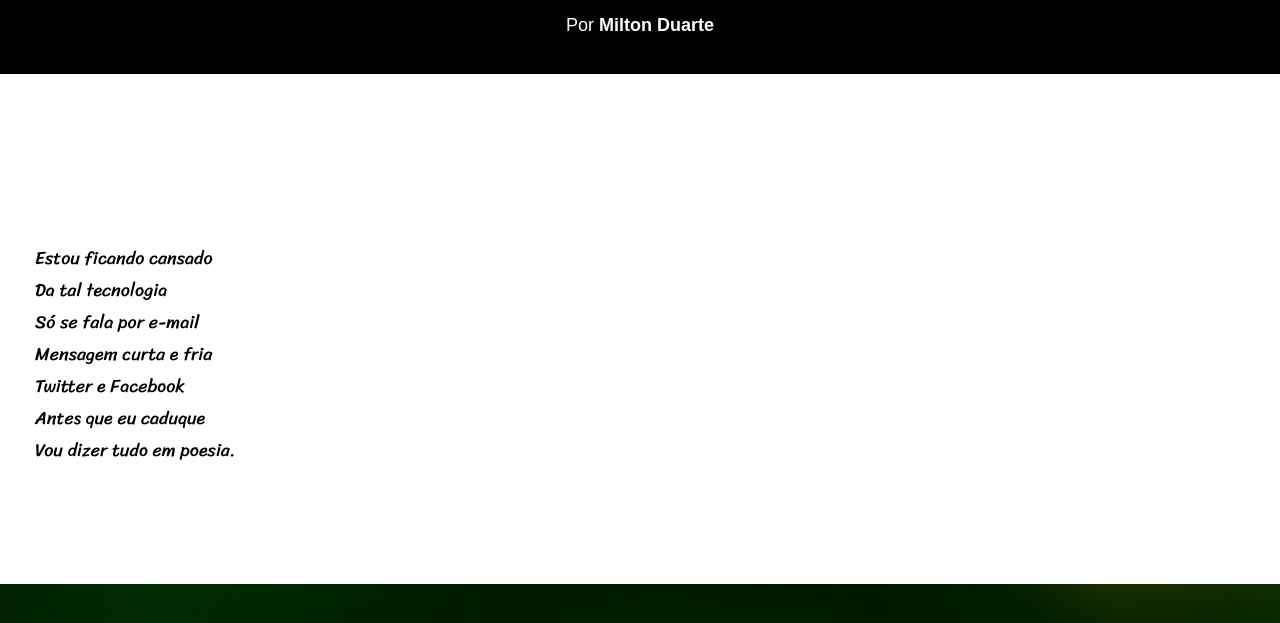
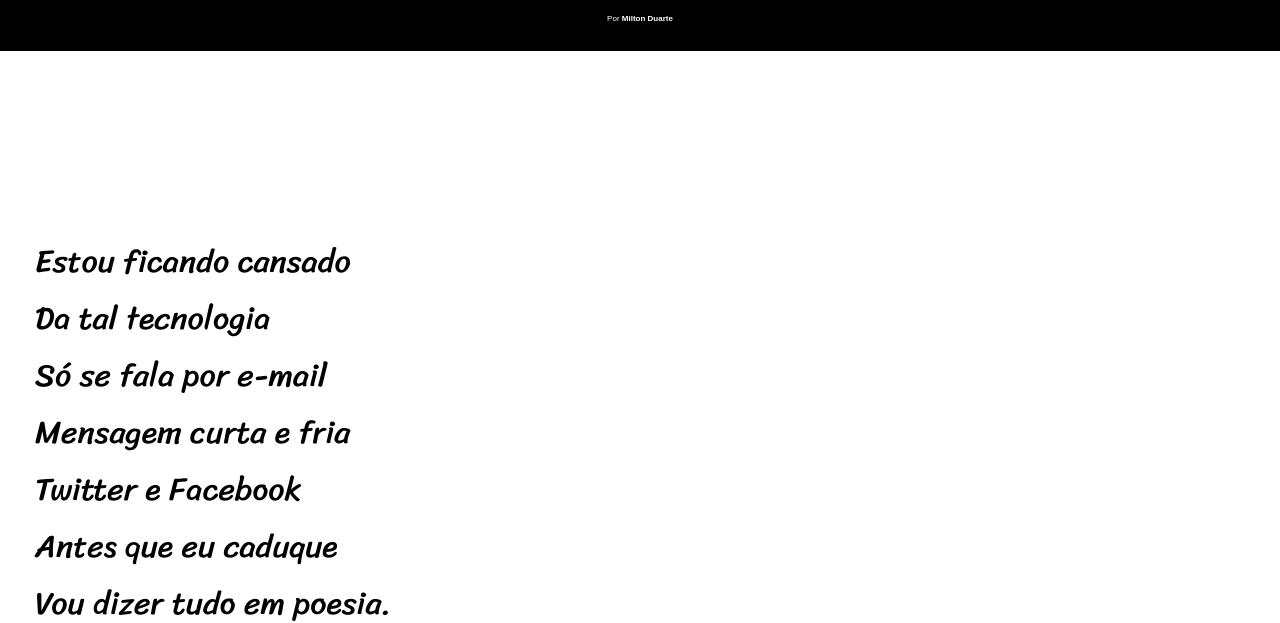
Before and after one commit to gabriels997/projeto-cordel, a plain HTML site: page index.html in a window 1280 px wide. Shown: the part 194-817 px from the top of the page. Drawn offline with Linux system fonts and the light colour scheme.

Commit message:
tamanho adap fonte

```diff
--- a/style.css
+++ b/style.css
@@ -30,7 +30,7 @@ h1 {
 
 p {
     font-family: Arial, Helvetica, sans-serif;
-    font-size: large;
+    font-size: 0.5em;
     font-weight: 100;
 }
 
```
